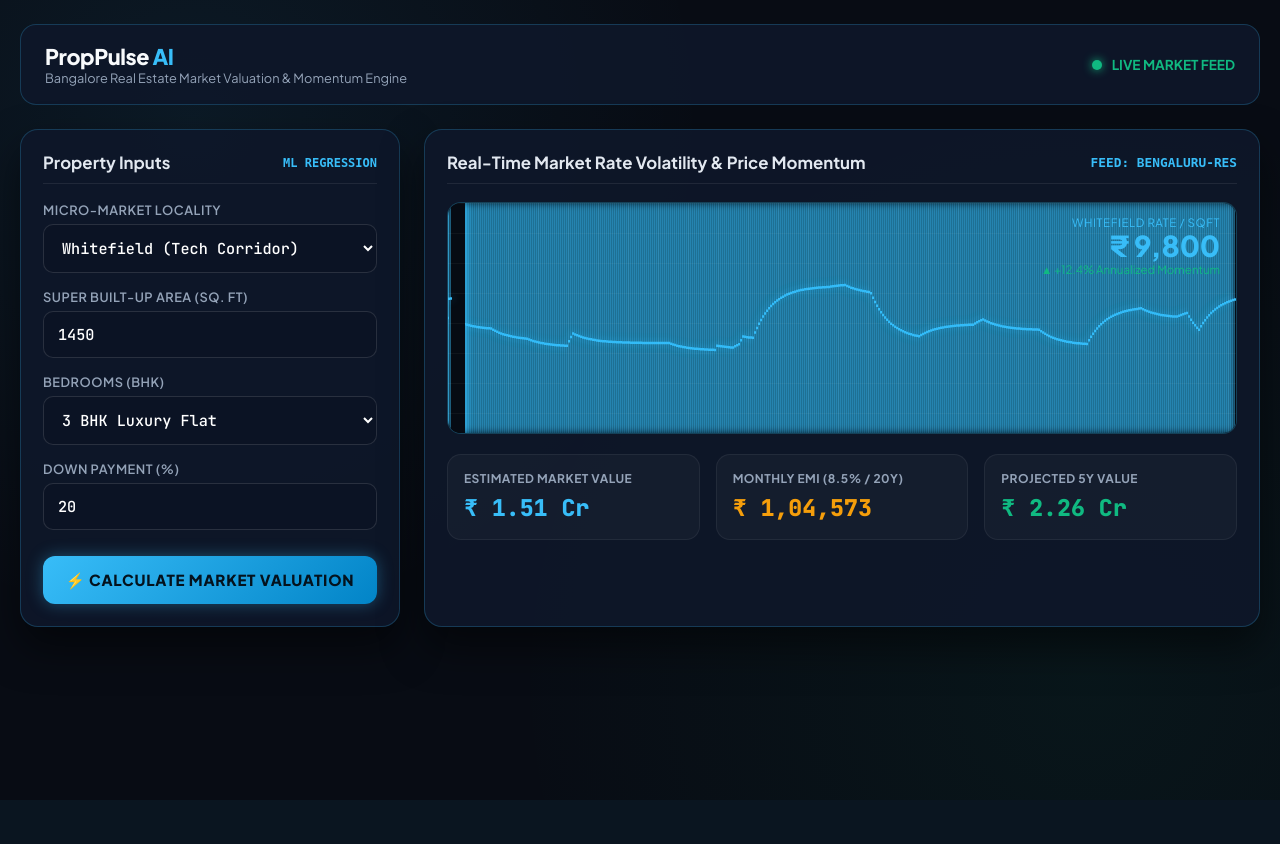
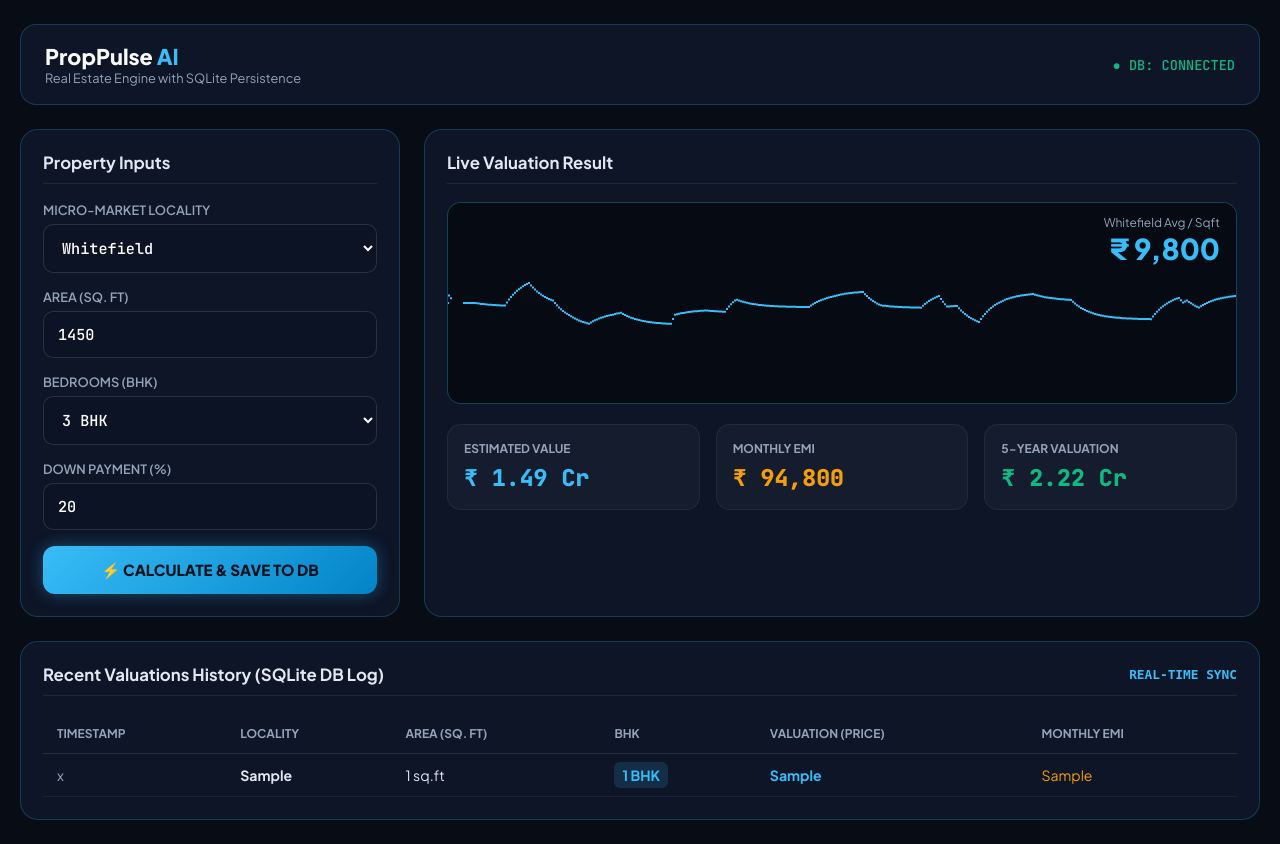
Before and after one commit to anshusingh087/proppulse-ai, a Flask app: page / in a window 1280 px wide. Before the commit the page ends 696 px from the top, so only its background shows below. Run offline with Flask 3, Linux system fonts and the light colour scheme; tables that the repository leaves empty hold one stand-in row (values such as "Sample post").

Commit message:
Update index.html

```diff
--- a/templates/index.html
+++ b/templates/index.html
@@ -3,7 +3,7 @@
 <head>
     <meta charset="UTF-8">
     <meta name="viewport" content="width=device-width, initial-scale=1.0">
-    <title>PropPulse AI — Real Estate Market Valuation & Index Engine</title>
+    <title>PropPulse AI — Real Estate Market Valuation & Database Log</title>
     <link href="https://fonts.googleapis.com/css2?family=Plus+Jakarta+Sans:wght@400;600;700;800&family=JetBrains+Mono:wght@500;700;800&display=swap" rel="stylesheet">
 
     <style>
@@ -27,9 +27,6 @@
 
         body {
             background-color: var(--bg-base);
-            background-image:
-                radial-gradient(circle at 15% 15%, rgba(56, 189, 248, 0.08) 0px, transparent 40%),
-                radial-gradient(circle at 85% 85%, rgba(16, 185, 129, 0.06) 0px, transparent 45%);
             color: var(--text-main);
             min-height: 100vh;
             padding: 24px 16px;
@@ -40,7 +37,6 @@
             margin: 0 auto;
         }
 
-        /* Top Header */
         header {
             display: flex;
             justify-content: space-between;
@@ -55,36 +51,17 @@
         .brand-title {
             font-size: 1.35rem;
             font-weight: 800;
-            letter-spacing: -0.02em;
         }
 
         .brand-title span {
             color: var(--accent-cyan);
         }
 
-        .market-status {
-            display: flex;
-            align-items: center;
-            gap: 10px;
-            font-family: 'JetBrains Mono', monospace;
-            font-size: 0.85rem;
-            font-weight: 700;
-            color: var(--accent-green);
-        }
-
-        .live-dot {
-            width: 10px;
-            height: 10px;
-            background: var(--accent-green);
-            border-radius: 50%;
-            box-shadow: 0 0 10px var(--accent-green);
-        }
-
-        /* Layout Grid */
         .workspace-grid {
             display: grid;
             grid-template-columns: 380px 1fr;
             gap: 24px;
+            margin-bottom: 24px;
         }
 
         @media (max-width: 950px) {
@@ -98,7 +75,6 @@
             border: 1px solid var(--border-glow);
             border-radius: 18px;
             padding: 22px;
-            box-shadow: 0 20px 40px rgba(0, 0, 0, 0.5);
         }
 
         .panel-heading {
@@ -113,7 +89,6 @@
             padding-bottom: 10px;
         }
 
-        /* Form Inputs */
         .form-group {
             margin-bottom: 16px;
         }
@@ -124,7 +99,6 @@
             color: var(--text-muted);
             font-weight: 600;
             text-transform: uppercase;
-            letter-spacing: 0.04em;
             margin-bottom: 6px;
         }
 
@@ -140,11 +114,6 @@
             outline: none;
         }
 
-        .form-input:focus, .form-select:focus {
-            border-color: var(--accent-cyan);
-            box-shadow: 0 0 8px rgba(56, 189, 248, 0.3);
-        }
-
         .btn-predict {
             width: 100%;
             background: linear-gradient(135deg, #38bdf8 0%, #0284c7 100%);
@@ -156,44 +125,22 @@
             border-radius: 12px;
             cursor: pointer;
             text-transform: uppercase;
-            letter-spacing: 0.05em;
             box-shadow: 0 0 16px rgba(56, 189, 248, 0.35);
-            transition: all 0.2s ease;
-            margin-top: 10px;
         }
 
-        .btn-predict:hover {
-            transform: translateY(-2px);
-            box-shadow: 0 0 24px rgba(56, 189, 248, 0.6);
-        }
-
-        /* Canvas Chart Screen */
         .chart-screen {
             background: #060b13;
             border: 1px solid rgba(56, 189, 248, 0.3);
             border-radius: 14px;
             position: relative;
             overflow: hidden;
-            box-shadow: inset 0 0 30px rgba(0, 0, 0, 0.8);
             margin-bottom: 20px;
-        }
-
-        /* Financial Grid Background */
-        .chart-screen::before {
-            content: "";
-            position: absolute;
-            inset: 0;
-            background-size: 30px 30px;
-            background-image:
-                linear-gradient(to right, rgba(255, 255, 255, 0.04) 1px, transparent 1px),
-                linear-gradient(to bottom, rgba(255, 255, 255, 0.04) 1px, transparent 1px);
-            pointer-events: none;
         }
 
         canvas#marketCanvas {
             display: block;
             width: 100%;
-            height: 230px;
+            height: 200px;
         }
 
         .chart-overlay-stats {
@@ -202,24 +149,8 @@
             right: 16px;
             font-family: 'JetBrains Mono', monospace;
             text-align: right;
-            pointer-events: none;
         }
 
-        .ticker-tag {
-            font-size: 0.72rem;
-            color: var(--accent-cyan);
-            letter-spacing: 0.05em;
-            text-transform: uppercase;
-        }
-
-        .ticker-rate {
-            font-size: 1.8rem;
-            font-weight: 800;
-            color: var(--accent-cyan);
-            line-height: 1.1;
-        }
-
-        /* Metrics Row */
         .metrics-row {
             display: grid;
             grid-template-columns: repeat(3, 1fr);
@@ -244,7 +175,6 @@
             color: var(--text-muted);
             text-transform: uppercase;
             font-weight: 700;
-            letter-spacing: 0.04em;
             margin-bottom: 6px;
         }
 
@@ -253,21 +183,56 @@
             font-weight: 800;
             font-family: 'JetBrains Mono', monospace;
         }
+
+        /* Database History Table */
+        .history-panel {
+            background: var(--panel-bg);
+            border: 1px solid var(--border-glow);
+            border-radius: 18px;
+            padding: 22px;
+        }
+
+        .history-table {
+            width: 100%;
+            border-collapse: collapse;
+            font-family: 'JetBrains Mono', monospace;
+            font-size: 0.88rem;
+            margin-top: 10px;
+        }
+
+        .history-table th {
+            text-align: left;
+            padding: 12px 14px;
+            color: var(--text-muted);
+            border-bottom: 1px solid rgba(255, 255, 255, 0.1);
+            font-size: 0.75rem;
+            text-transform: uppercase;
+        }
+
+        .history-table td {
+            padding: 12px 14px;
+            border-bottom: 1px solid rgba(255, 255, 255, 0.05);
+            color: #e2e8f0;
+        }
+
+        .badge-bhk {
+            background: rgba(56, 189, 248, 0.15);
+            color: var(--accent-cyan);
+            padding: 4px 8px;
+            border-radius: 6px;
+            font-weight: 700;
+        }
     </style>
 </head>
 <body>
 
 <div class="container">
-    <!-- Header -->
     <header>
         <div>
             <div class="brand-title">PropPulse <span>AI</span></div>
-            <div style="font-size: 0.8rem; color: var(--text-muted);">Bangalore Real Estate Market Valuation & Momentum Engine</div>
+            <div style="font-size: 0.8rem; color: var(--text-muted);">Real Estate Engine with SQLite Persistence</div>
         </div>
-        <div class="market-status">
-            <div class="live-dot"></div>
-            <span>LIVE MARKET FEED</span>
-        </div>
+        <div style="font-family: 'JetBrains Mono'; font-size: 0.85rem; color: var(--accent-green);">● DB: CONNECTED</div>
     </header>
 
     <div class="workspace-grid">
@@ -275,33 +240,32 @@
         <div class="glass-panel">
             <div class="panel-heading">
                 <span>Property Inputs</span>
-                <span style="font-size: 0.75rem; color: var(--accent-cyan); font-family: monospace;">ML REGRESSION</span>
             </div>
 
             <div class="form-group">
                 <label>Micro-Market Locality</label>
                 <select id="localitySelect" class="form-select">
-                    <option value="Whitefield" data-rate="9800" selected>Whitefield (Tech Corridor)</option>
-                    <option value="Indiranagar" data-rate="16500">Indiranagar (Prime Commercial)</option>
-                    <option value="Koramangala" data-rate="15200">Koramangala (Startup Hub)</option>
-                    <option value="HSR Layout" data-rate="12800">HSR Layout (Residential Hub)</option>
-                    <option value="Electronic City" data-rate="6400">Electronic City (IT Belt)</option>
-                    <option value="Hebbal" data-rate="11200">Hebbal (Airport Corridor)</option>
+                    <option value="Whitefield" data-rate="9800" selected>Whitefield</option>
+                    <option value="Indiranagar" data-rate="16500">Indiranagar</option>
+                    <option value="Koramangala" data-rate="15200">Koramangala</option>
+                    <option value="HSR Layout" data-rate="12800">HSR Layout</option>
+                    <option value="Electronic City" data-rate="6400">Electronic City</option>
+                    <option value="Hebbal" data-rate="11200">Hebbal</option>
                 </select>
             </div>
 
             <div class="form-group">
-                <label>Super Built-Up Area (Sq. Ft)</label>
+                <label>Area (Sq. Ft)</label>
                 <input type="number" id="areaInput" class="form-input" value="1450" min="400" max="10000" step="50">
             </div>
 
             <div class="form-group">
                 <label>Bedrooms (BHK)</label>
                 <select id="bhkSelect" class="form-select">
-                    <option value="1">1 BHK Apartment</option>
-                    <option value="2">2 BHK Residential</option>
-                    <option value="3" selected>3 BHK Luxury Flat</option>
-                    <option value="4">4 BHK Penthouse / Villa</option>
+                    <option value="1">1 BHK</option>
+                    <option value="2">2 BHK</option>
+                    <option value="3" selected>3 BHK</option>
+                    <option value="4">4 BHK</option>
                 </select>
             </div>
 
@@ -310,137 +274,177 @@
                 <input type="number" id="downpaymentInput" class="form-input" value="20" min="10" max="60" step="5">
             </div>
 
-            <button class="btn-predict" onclick="runPricePrediction()">
-                <span>⚡ Calculate Market Valuation</span>
+            <button class="btn-predict" onclick="submitPrediction()">
+                <span>⚡ Calculate & Save To DB</span>
             </button>
         </div>
 
-        <!-- Right Side: Live Price Trend Canvas & Outputs -->
+        <!-- Output Readouts -->
         <div class="glass-panel">
             <div class="panel-heading">
-                <span>Real-Time Market Rate Volatility & Price Momentum</span>
-                <span style="color: var(--accent-cyan); font-family: monospace; font-size: 0.8rem;">FEED: BENGALURU-RES</span>
+                <span>Live Valuation Result</span>
+                <span id="saveStatus" style="font-size: 0.75rem; color: var(--accent-green); font-family: monospace;"></span>
             </div>
 
-            <!-- Canvas Screen -->
             <div class="chart-screen">
                 <canvas id="marketCanvas"></canvas>
                 <div class="chart-overlay-stats">
-                    <div class="ticker-tag" id="locTag">Whitefield Avg / Sqft</div>
-                    <div class="ticker-rate" id="currentRateDisplay">₹ 9,800</div>
-                    <div style="font-size: 0.72rem; color: var(--accent-green);" id="trendTag">▲ +12.4% Annualized Momentum</div>
+                    <div style="font-size: 0.75rem; color: var(--text-muted);" id="locTag">Whitefield Avg / Sqft</div>
+                    <div style="font-size: 1.8rem; font-weight: 800; color: var(--accent-cyan);" id="currentRateDisplay">₹ 9,800</div>
                 </div>
             </div>
 
-            <!-- 3 Core Outputs -->
             <div class="metrics-row">
                 <div class="metric-card">
-                    <div class="metric-title">Estimated Market Value</div>
+                    <div class="metric-title">Estimated Value</div>
                     <div class="metric-val" id="dispVal" style="color: var(--accent-cyan);">₹ 1.49 Cr</div>
                 </div>
                 <div class="metric-card">
-                    <div class="metric-title">Monthly EMI (8.5% / 20Y)</div>
+                    <div class="metric-title">Monthly EMI</div>
                     <div class="metric-val" id="dispEMI" style="color: var(--accent-amber);">₹ 94,800</div>
                 </div>
                 <div class="metric-card">
-                    <div class="metric-title">Projected 5Y Value</div>
+                    <div class="metric-title">5-Year Valuation</div>
                     <div class="metric-val" id="disp5Y" style="color: var(--accent-green);">₹ 2.22 Cr</div>
                 </div>
             </div>
         </div>
     </div>
+
+    <!-- Database History Section -->
+    <div class="history-panel">
+        <div class="panel-heading">
+            <span>Recent Valuations History (SQLite DB Log)</span>
+            <span style="font-size: 0.8rem; color: var(--accent-cyan); font-family: monospace;">REAL-TIME SYNC</span>
+        </div>
+        <table class="history-table">
+            <thead>
+                <tr>
+                    <th>Timestamp</th>
+                    <th>Locality</th>
+                    <th>Area (Sq. Ft)</th>
+                    <th>BHK</th>
+                    <th>Valuation (Price)</th>
+                    <th>Monthly EMI</th>
+                </tr>
+            </thead>
+            <tbody id="historyBody">
+                <!-- Dynamically Populated from DB -->
+            </tbody>
+        </table>
+    </div>
 </div>
 
 <script>
+    // Canvas animation
     const canvas = document.getElementById('marketCanvas');
     const ctx = canvas.getContext('2d');
-
     function resizeCanvas() {
         canvas.width = canvas.parentElement.clientWidth;
-        canvas.height = 230;
+        canvas.height = 200;
     }
     window.addEventListener('resize', resizeCanvas);
     resizeCanvas();
 
-    // Live Financial Ticker State
     let x = 0;
-    const step = 2;
-    let baseRate = 9800;
-    let currentY = 115;
-    let targetY = 115;
+    let currentY = 100;
+    let targetY = 100;
 
-    // Continuous Financial Trend Wave
-    function drawMarketWave() {
-        // Erase ahead (radar/scanner wipe effect)
+    function drawWave() {
         ctx.fillStyle = '#060b13';
-        ctx.fillRect(x + 1, 0, 14, canvas.height);
+        ctx.fillRect(x + 1, 0, 12, canvas.height);
 
-        // Random financial fluctuation simulation
-        if (Math.random() < 0.08) {
-            targetY = 115 + (Math.random() * 80 - 40);
-        }
+        if (Math.random() < 0.08) targetY = 100 + (Math.random() * 60 - 30);
         currentY += (targetY - currentY) * 0.1;
 
-        // Draw Line Segment
         ctx.beginPath();
         ctx.strokeStyle = '#38bdf8';
-        ctx.lineWidth = 2.5;
-        ctx.shadowColor = '#38bdf8';
-        ctx.shadowBlur = 8;
+        ctx.lineWidth = 2;
         ctx.moveTo(x, currentY);
-        ctx.lineTo(x + step, currentY);
+        ctx.lineTo(x + 2, currentY);
         ctx.stroke();
 
-        x += step;
-        if (x >= canvas.width) {
-            x = 0;
+        x += 2;
+        if (x >= canvas.width) x = 0;
+        requestAnimationFrame(drawWave);
+    }
+    requestAnimationFrame(drawWave);
+
+    // Fetch and render history from database
+    async function loadHistory() {
+        try {
+            const res = await fetch('/history');
+            const data = await res.json();
+            const body = document.getElementById('historyBody');
+            body.innerHTML = '';
+
+            if (data.length === 0) {
+                body.innerHTML = '<tr><td colspan="6" style="text-align: center; color: #64748b;">No search records found in database yet.</td></tr>';
+                return;
+            }
+
+            data.forEach(item => {
+                const tr = document.createElement('tr');
+                tr.innerHTML = `
+                    <td style="color: #94a3b8;">${item.time}</td>
+                    <td><strong>${item.locality}</strong></td>
+                    <td>${item.area} sq.ft</td>
+                    <td><span class="badge-bhk">${item.bhk} BHK</span></td>
+                    <td style="color: var(--accent-cyan); font-weight: 700;">${item.price}</td>
+                    <td style="color: var(--accent-amber);">${item.emi}</td>
+                `;
+                body.appendChild(tr);
+            });
+        } catch (e) {
+            console.error("Error loading DB history:", e);
         }
-
-        requestAnimationFrame(drawMarketWave);
     }
 
-    // Property Price Prediction Engine
-    function runPricePrediction() {
-        const loc = document.getElementById('localitySelect');
-        baseRate = parseFloat(loc.options[loc.selectedIndex].getAttribute('data-rate'));
-        const locName = loc.options[loc.selectedIndex].text.split(' ')[0];
-        const area = parseFloat(document.getElementById('areaInput').value) || 1200;
-        const bhk = parseInt(document.getElementById('bhkSelect').value);
-        const downPercent = parseFloat(document.getElementById('downpaymentInput').value) || 20;
+    // Submit prediction to Flask Backend
+    async function submitPrediction() {
+        const locSelect = document.getElementById('localitySelect');
+        const locality = locSelect.value;
+        const rate = locSelect.options[locSelect.selectedIndex].getAttribute('data-rate');
+        const area = document.getElementById('areaInput').value;
+        const bhk = document.getElementById('bhkSelect').value;
+        const downPayment = document.getElementById('downpaymentInput').value;
 
-        // Valuation Formula
-        const bhkMultiplier = 1 + ((bhk - 2) * 0.06);
-        const totalValue = Math.round(area * baseRate * bhkMultiplier);
+        const statusTag = document.getElementById('saveStatus');
+        statusTag.innerText = "Saving to DB...";
 
-        // Loan Math (8.5% interest, 20 Years)
-        const loanAmount = totalValue * ((100 - downPercent) / 100);
-        const monthlyRate = 8.5 / 12 / 100;
-        const months = 240;
-        const emi = Math.round((loanAmount * monthlyRate * Math.pow(1 + monthlyRate, months)) / (Math.pow(1 + monthlyRate, months) - 1));
+        try {
+            const res = await fetch('/predict', {
+                method: 'POST',
+                headers: { 'Content-Type': 'application/json' },
+                body: JSON.stringify({
+                    locality: locality,
+                    rate: rate,
+                    area: area,
+                    bhk: bhk,
+                    down_payment: downPayment
+                })
+            });
 
-        // 5-Year Capital Appreciation (assuming 8.5% compound rate)
-        const fiveYearVal = Math.round(totalValue * Math.pow(1 + 0.085, 5));
+            const result = await res.json();
+            document.getElementById('dispVal').innerText = result.price;
+            document.getElementById('dispEMI').innerText = result.emi;
+            document.getElementById('disp5Y').innerText = result.five_year;
+            document.getElementById('currentRateDisplay').innerText = result.rate;
+            document.getElementById('locTag').innerText = locality + " Avg / Sqft";
 
-        // Format Displays
-        function formatINR(val) {
-            if (val >= 10000000) {
-                return "₹ " + (val / 10000000).toFixed(2) + " Cr";
-            }
-            return "₹ " + (val / 100000).toFixed(2) + " Lac";
+            statusTag.innerText = "✓ Saved in SQLite Database";
+            setTimeout(() => { statusTag.innerText = ""; }, 3000);
+
+            // Reload history table immediately
+            loadHistory();
+        } catch (err) {
+            console.error("Prediction error:", err);
+            statusTag.innerText = "Error saving";
         }
-
-        document.getElementById('dispVal').innerText = formatINR(totalValue);
-        document.getElementById('dispEMI').innerText = "₹ " + emi.toLocaleString('en-IN');
-        document.getElementById('disp5Y').innerText = formatINR(fiveYearVal);
-
-        document.getElementById('locTag').innerText = locName + " Rate / Sqft";
-        document.getElementById('currentRateDisplay').innerText = "₹ " + baseRate.toLocaleString('en-IN');
     }
 
-    // Initialize
     window.onload = () => {
-        requestAnimationFrame(drawMarketWave);
-        runPricePrediction();
+        loadHistory();
     };
 </script>
 
```
